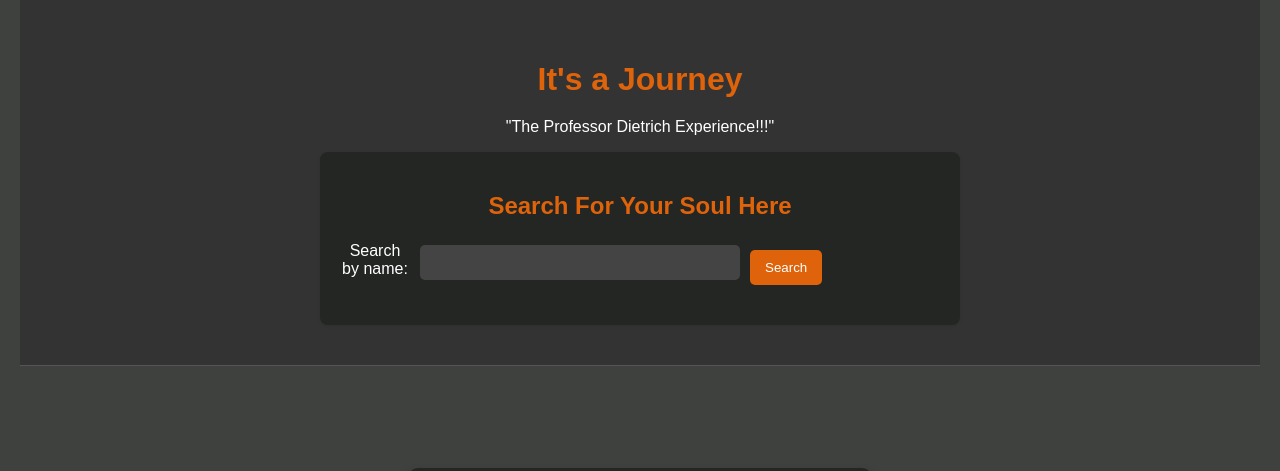
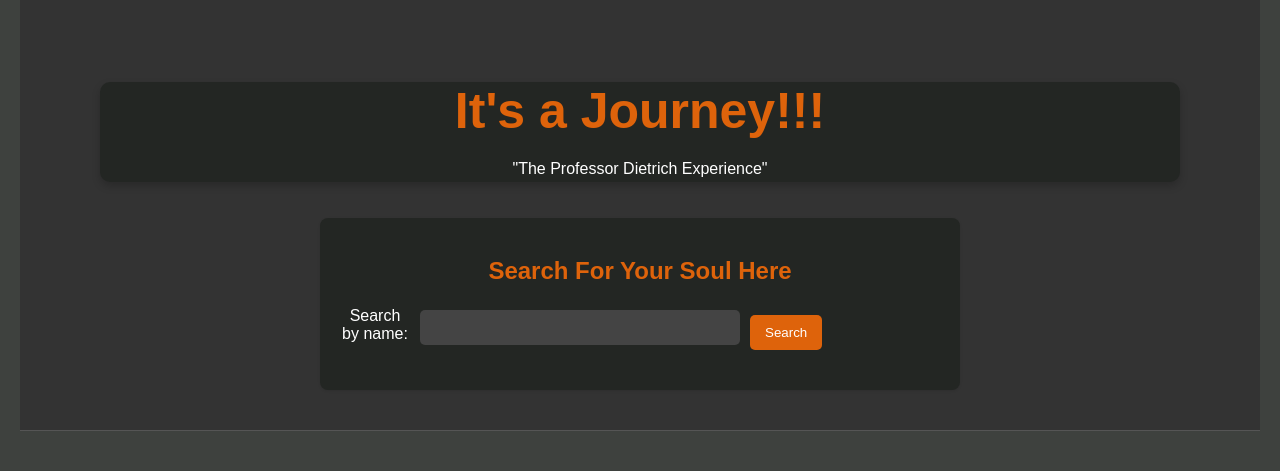
Before and after one commit to crayton07/Final_Project, a PHP site: page /Final_Project/catalog.php in a window 1280 px wide. Shown: the top 471 px of the page. Run offline with PHP 8.4, Linux system fonts and the light colour scheme; the visitor is signed in with stand-in values (Sample User, id 1); data that the repository does not hold is empty.

Commit message:
modifying asthetics

```diff
--- a/catalog.php
+++ b/catalog.php
@@ -67,8 +67,12 @@ if (!empty($_GET['search'])) {
 </head>
 <body>
     <div class="hero-section">
-        <h1 class="hero-name">It's a Journey</h1>
-        <p class="hero-subname">"The Professor Dietrich Experience!!!"</p>
+    <section class="box box-long2" style="width: 90%; height: 100px; margin: 0 auto;">
+            <h2 style="text-align: center; font-size: 50px;">It's a Journey!!!</h2>
+            <p class="hero-subname">"The Professor Dietrich Experience"</p>
+    </section>
+    <br> <br>
+
 
         <!-- Search Section -->
         <div class="hero-search">
--- a/tableIFrame.php
+++ b/tableIFrame.php
@@ -72,9 +72,6 @@ if (isset($_GET['search']) && !empty($_GET['search'])) {
     <section class="box box-long2" style="width: 40%; height: 65px; margin: 0 auto;">
             <h2 style="text-align: center; font-size: 50px;">Catalog Items</h2>
     </section>
-
-
-
     <table>
         <thead>
             <tr>
```
